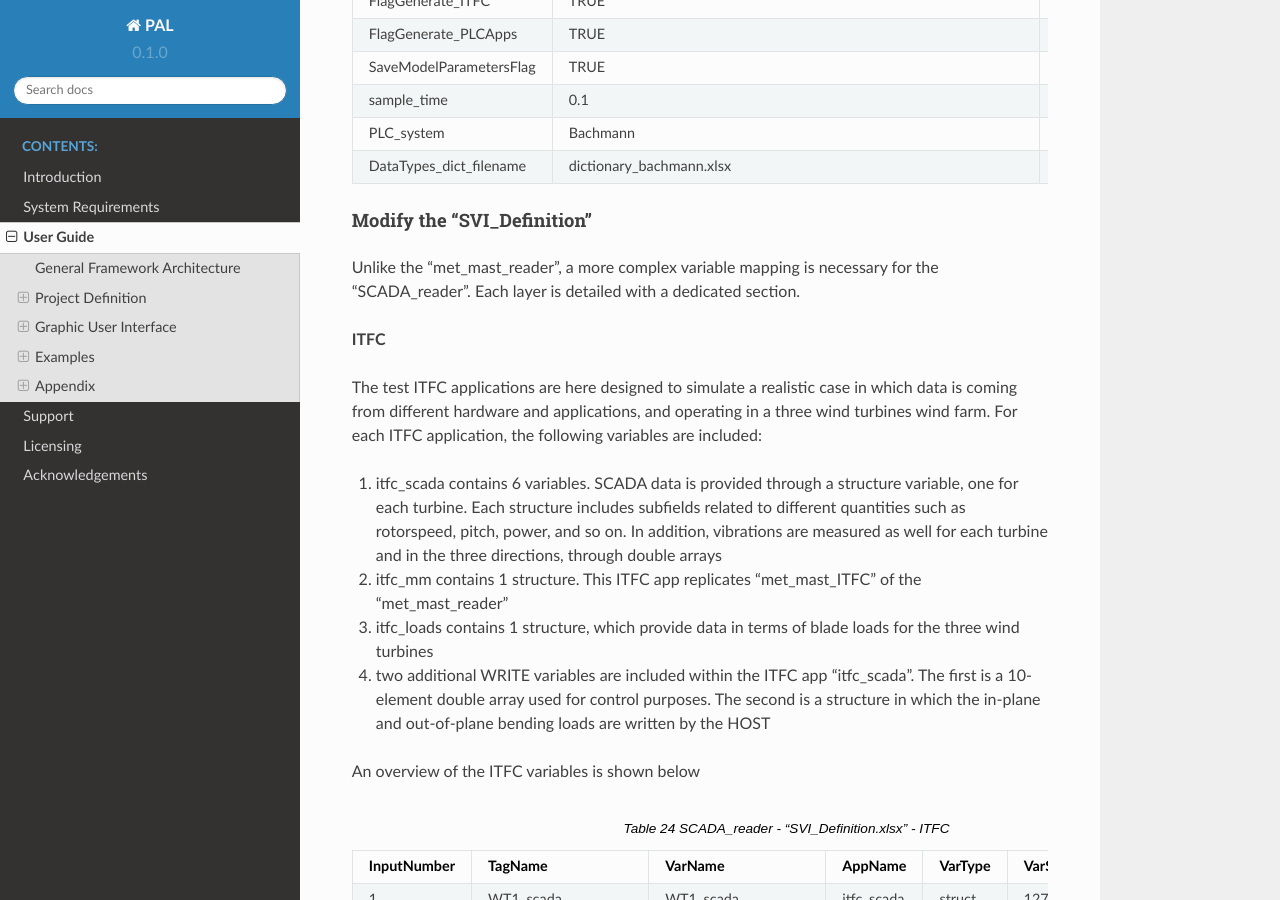
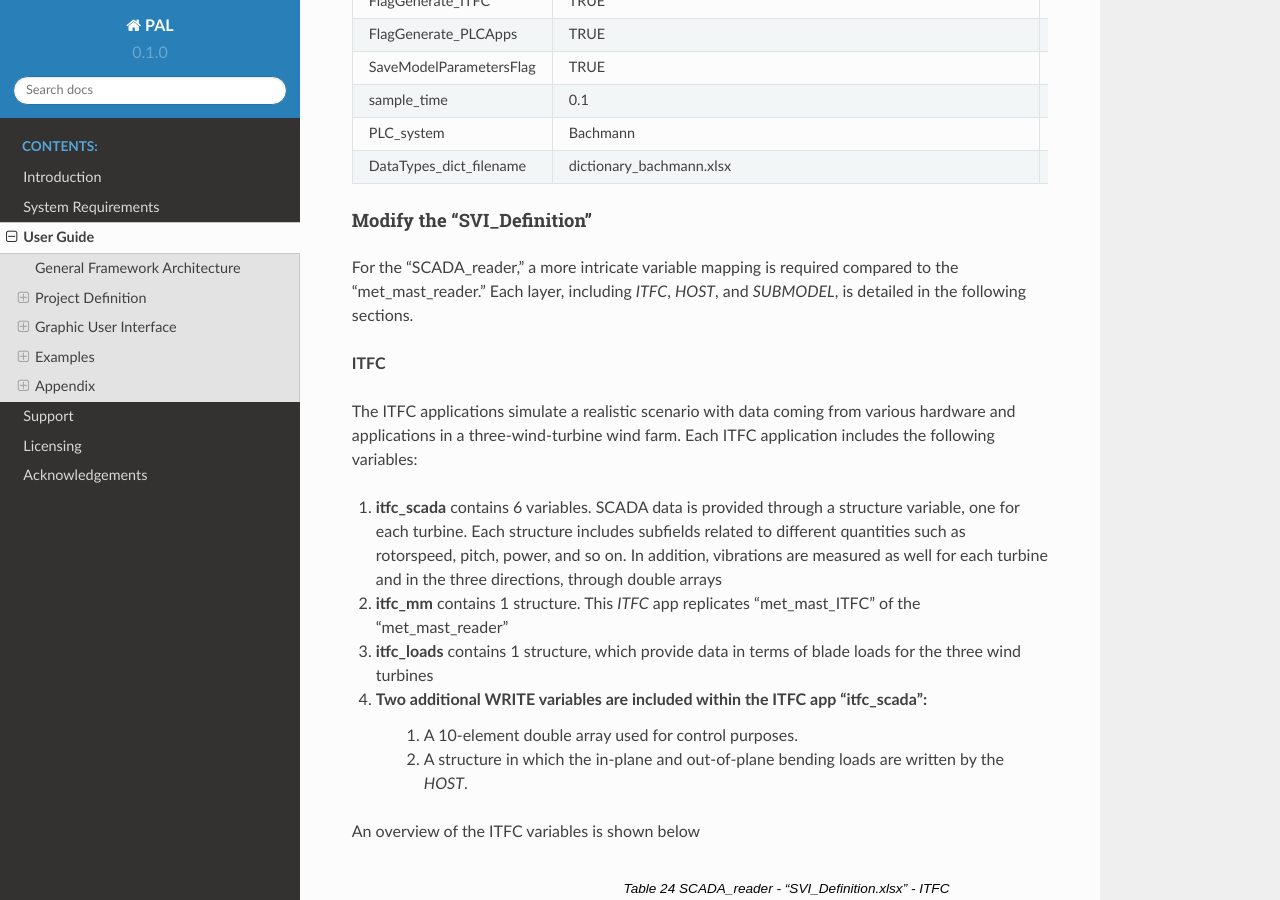
Before and after one commit to TUMLWE/PAL, a Sphinx documentation site: the page built from docs/source/user_guide.rst, in a window 1280 px wide and 900 px high, scrolled down 29414 px. Built offline with Sphinx 7.4.7 and the Read the Docs theme 2.0.0, drawn with Linux system fonts in a browser that asks for light colours; some of the changed text lies outside the part shown.

Commit message:
docs update

```diff
--- a/docs/source/example_1.inc
+++ b/docs/source/example_1.inc
@@ -206,6 +206,8 @@ Now, proceed with creating a dummy interface:
 
     #. Open the details of your ITFC_App and set its "Flag_Create_test_ITFC" to TRUE. Click on "Load ITFC."
 
+.. _user_guide_example1_generateplccode:
+
 Generate the PLC code
 """"""""""""""""""""""""""""""""
 
--- a/docs/source/user_guide.rst
+++ b/docs/source/user_guide.rst
@@ -143,16 +143,18 @@ The steps to modify the "inputfile.xlsx" are the same described in the previous
 Modify the “SVI_Definition”
 """"""""""""""""""""""""""""""""
 
-Unlike the "met_mast_reader", a more complex variable mapping is necessary for the "SCADA_reader". Each layer is detailed with a dedicated section.
+For the "SCADA_reader," a more intricate variable mapping is required compared to the "met_mast_reader." Each layer, including *ITFC*, *HOST*, and *SUBMODEL*, is detailed in the following sections.
 
 **ITFC**
 
-The test ITFC applications are here designed to simulate a realistic case in which data is coming from different hardware and applications, and operating in a three wind turbines wind farm. For each ITFC application, the following variables are included:
+The ITFC applications simulate a realistic scenario with data coming from various hardware and applications in a three-wind-turbine wind farm. Each ITFC application includes the following variables:
 
-#. itfc_scada contains 6 variables. SCADA data is provided through a structure variable, one for each turbine. Each structure includes subfields related to different quantities such as rotorspeed, pitch, power, and so on. In addition, vibrations are measured as well for each turbine and in the three directions, through double arrays
-#. itfc_mm contains 1 structure. This ITFC app replicates "met_mast_ITFC" of the "met_mast_reader"
-#. itfc_loads contains 1 structure, which provide data in terms of blade loads for the three wind turbines
-#. two additional WRITE variables are included within the ITFC app "itfc_scada". The first is a 10-element double array used for control purposes. The second is a structure in which the in-plane and out-of-plane bending loads are written by the HOST
+#. **itfc_scada** contains 6 variables. SCADA data is provided through a structure variable, one for each turbine. Each structure includes subfields related to different quantities such as rotorspeed, pitch, power, and so on. In addition, vibrations are measured as well for each turbine and in the three directions, through double arrays
+#. **itfc_mm** contains 1 structure. This *ITFC* app replicates "met_mast_ITFC" of the "met_mast_reader"
+#. **itfc_loads** contains 1 structure, which provide data in terms of blade loads for the three wind turbines
+#. Two additional WRITE variables are included within the ITFC app "itfc_scada":
+    #. A 10-element double array used for control purposes.
+    #. A structure in which the in-plane and out-of-plane bending loads are written by the *HOST*.
 
 An overview of the ITFC variables is shown below
 
@@ -162,7 +164,7 @@ An overview of the ITFC variables is shown below
 
 **HOST**
 
-The following table presents the list of the HOST variables implemented in the "SVI_Definition.xlsx". It is possible to notice that the variables fed to "exchange_data_ctrl" has been assigned an initial value equal to 1. Beside the greater number of variables, there is not many differences with respect to the "met_mast_reader".
+The table below presents the list of *HOST* variables implemented in the "SVI_Definition.xlsx." The variables fed to "exchange_data_ctrl" have been assigned an initial value equal to 1. Besides the greater number of variables, the data handling is similar to that of "met_mast_reader."
 
 .. csv-table::  SCADA_reader - "SVI_Definition.xlsx" - HOST
    :file: SVI_Definition_scada_host.csv
@@ -180,19 +182,20 @@ Generate the test interface
 """"""""""""""""""""""""""""""""
 After modifying the “SVI_Definition.xlsx”, the project needs to be reloaded. Similarly to the "met_mast_reader", the correct size will need to be provided for the structure variables.
 
-    #. Dummy interfaces need to be generated for the different ITFC applications. Define the "test_ITFC_filename" fields for each ITFC app, named:
+    #. Dummy interfaces need to be generated for the different *ITFC* applications. Define the "test_ITFC_filename" fields for each *ITFC* app, named:
         #. ./Examples/SCADA_reader/itfc_scada.mat
         #. ./Examples/SCADA_reader/itfc_mm.mat
         #. ./Examples/SCADA_reader/itfc_loads.mat
     #. Click on "Create Random ITFC"
-    #. You will notice that new .mat files are generated for the three ITFC applications. Again, this will not contain realistic data. You have two options: either replace the random data with your own or use the provided dummy variables containing realistic data. By default, only the read variables will be filled with random numbers, while the others will be set to 0.
+    #. New .mat files are generated for the three ITFC applications. Note that this data will not contain realistic values. You have two options:
+        #. Replace the random data with your own.
+        #. Use the provided dummy variables containing realistic data. By default, only the read variables will be filled with random numbers, while the others will be set to 0.
     #. Open the details of the ITFC apps and set their “Flag_Create_test_ITFC” to TRUE. Click on “Load ITFC”.
 
 Generate the PLC code
 """"""""""""""""""""""""""""""""
 
-Save as (SECTION XX)
-
+:ref:`See previous example<user_guide_example1_generateplccode>`
 
 Testing the framework
 """"""""""""""""""""""""""""""""
@@ -202,8 +205,6 @@ The testing of the project follows very closely what was done for the "met_mast_
     #. SUBMODELS will be run at "FAST" frequency, which may differ from the HOST variables
 
 
-
-
 Appendix
 -----------------------
 
```
